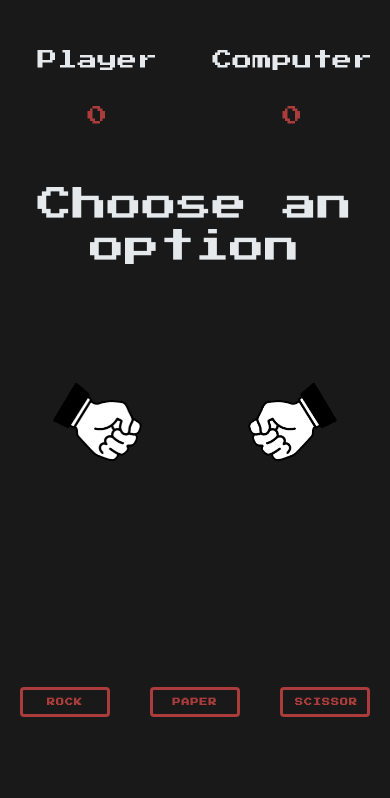
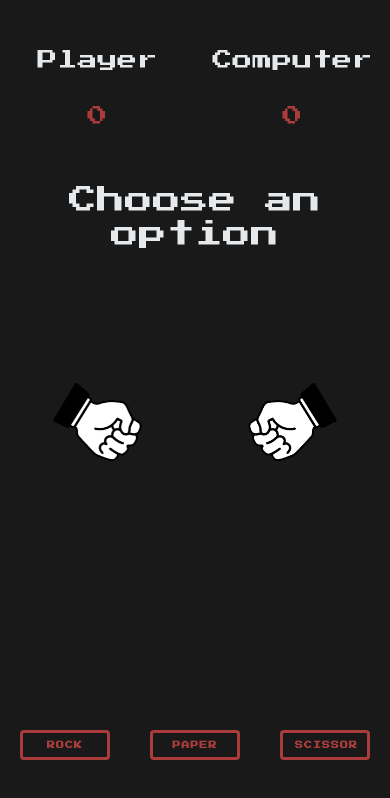
Before and after one commit to khalidsaifullaah/play-with-Javascript, a plain HTML site: page index.html in a window 390 px wide. Both pictures are taken after a click on the button "LET'S PLAY". Drawn offline with nearby package versions, Linux system fonts and the light colour scheme.

Commit message:
responsiveness issue

```diff
--- a/style.css
+++ b/style.css
@@ -216,6 +216,9 @@ div.fadeIn{
     }
  }
  @media (max-width: 775px) {
+     h1{
+        font-size: 28px;
+     }
     .player-hand{
         transform: rotateY(180deg);
         width: 100%;
@@ -228,12 +231,15 @@ div.fadeIn{
     }
     .footer{
         position: fixed;
-        bottom: 15%;
+        bottom: 10%;
         max-width: 100%;
         font-size: 10px;
     }
  }
  @media (max-width: 395px) {
+    h1{
+        font-size: 28px;
+     }
     .player-hand{
         transform: rotateY(180deg);
         width: 100%;
@@ -246,7 +252,7 @@ div.fadeIn{
     }
     .footer{
         position: fixed;
-        bottom: 15%;
+        bottom: 10%;
         max-width: 100%;
         font-size: 8px;
     }
```
